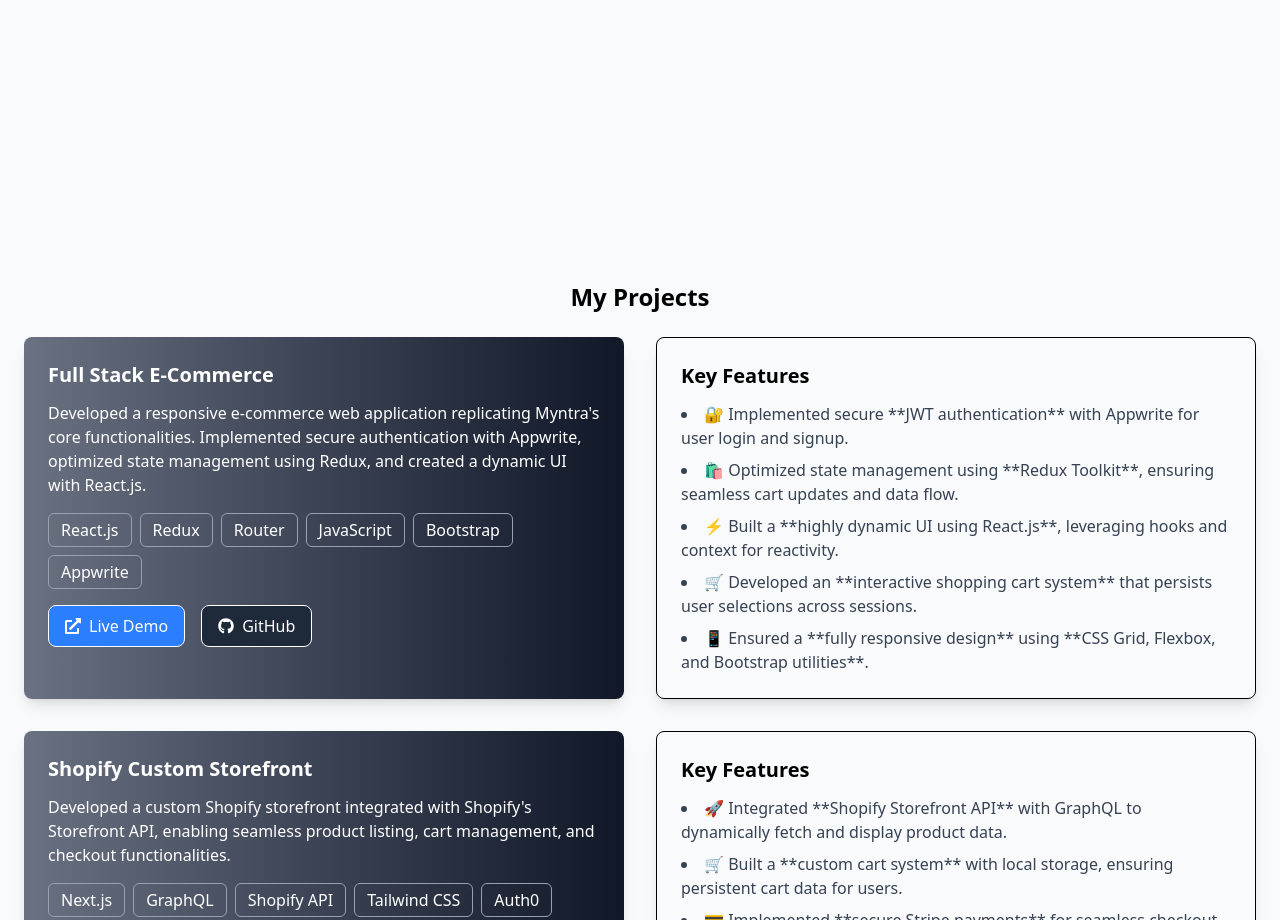
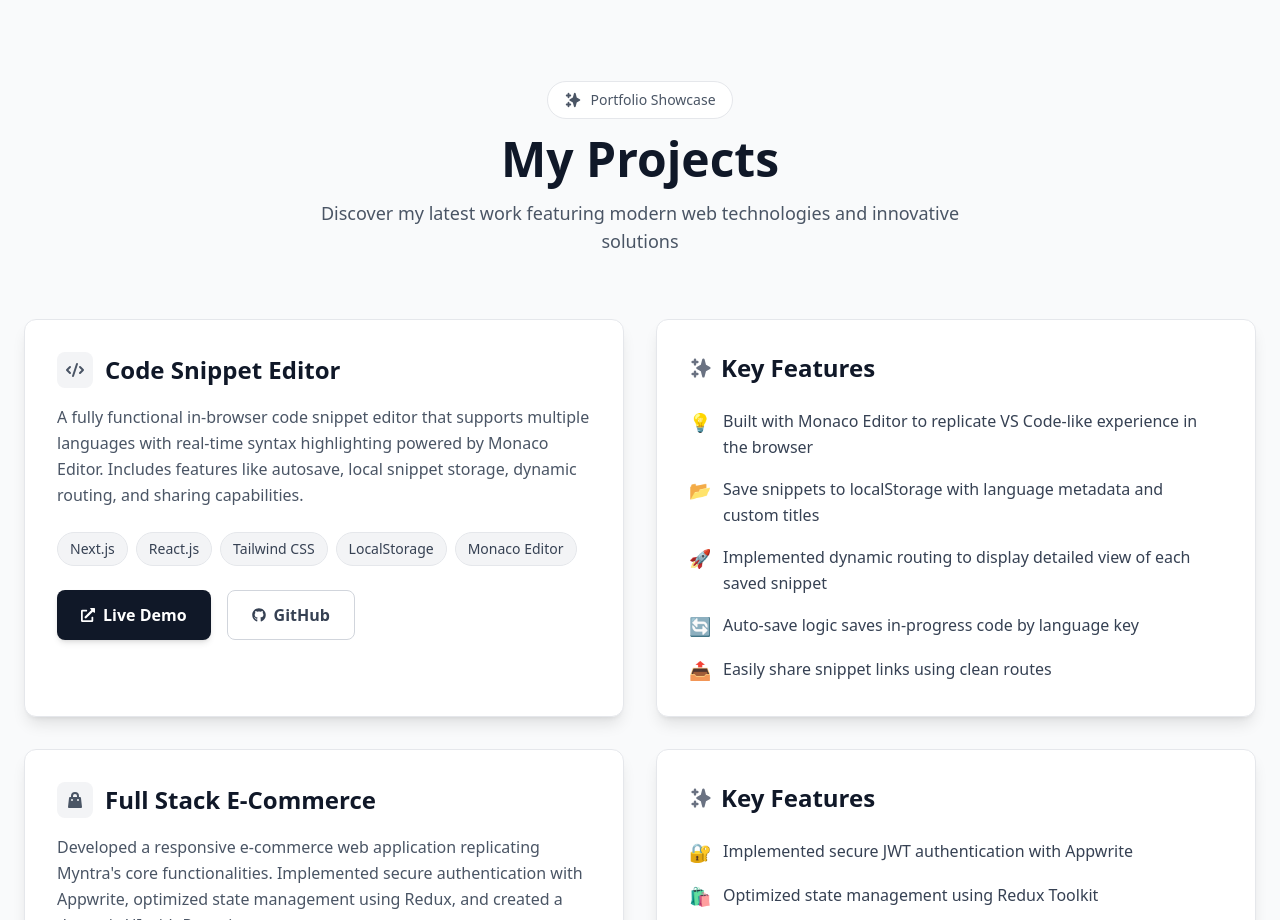
Before and after one commit to shishirdubey24/My-Portfolio, a React (Vite) app: page / in a window 1280 px wide. Shown: the part 1880-2800 px from the top of the page. Built offline with nearby package versions, Linux system fonts and the light colour scheme.

Commit message:
Added New Project and changed layout

```diff
--- a/src/components/Projects.jsx
+++ b/src/components/Projects.jsx
@@ -1,89 +1,223 @@
 import { FaExternalLinkAlt, FaGithub } from "react-icons/fa";
+import { HiSparkles, HiCode, HiShoppingBag } from "react-icons/hi";
 
 const Projects = () => {
   return (
-    <div id="project" className="font-medium p-6 mt-70">
-      <h1 className="text-2xl font-bold text-center mb-6">My Projects</h1>
+    <div id="project" className="font-medium p-6 mt-20 bg-gray-50 dark:bg-gray-900 min-h-screen">
+      {/* Header Section */}
+      <div className="text-center mb-16">
+        <div className="inline-flex items-center gap-2 px-4 py-2 bg-white dark:bg-gray-800 border border-gray-200 dark:border-gray-700 rounded-full text-gray-600 dark:text-gray-400 text-sm font-medium mb-4">
+          <HiSparkles className="text-lg" />
+          Portfolio Showcase
+        </div>
+        <h1 className="text-4xl md:text-5xl font-bold text-gray-900 dark:text-white mb-4">
+          My Projects
+        </h1>
+        <p className="text-gray-600 dark:text-gray-400 max-w-2xl mx-auto text-lg">
+          Discover my latest work featuring modern web technologies and innovative solutions
+        </p>
+      </div>
 
-      <div className="grid grid-cols-1 md:grid-cols-2 gap-8">
+      <div className="grid grid-cols-1 xl:grid-cols-2 gap-8 max-w-7xl mx-auto">
 
-        {/* 🚀 Project 1: Full Stack E-Commerce */}
-        <div className="p-6 rounded-lg shadow-lg w-full bg-gradient-to-r from-gray-500 to-gray-900 text-white">
-          <h2 className="text-xl font-semibold mb-3">Full Stack E-Commerce</h2>
-          <p>
+        {/* 🚀 Project 1: Code Editor */}
+        <div className="group relative overflow-hidden rounded-xl bg-white dark:bg-gray-800 border border-gray-200 dark:border-gray-700 shadow-lg hover:shadow-xl transition-all duration-300 transform hover:-translate-y-1">
+          <div className="relative p-8">
+            <div className="flex items-center gap-3 mb-4">
+              <div className="p-2 bg-gray-100 dark:bg-gray-700 rounded-lg">
+                <HiCode className="text-xl text-gray-600 dark:text-gray-400" />
+              </div>
+              <h2 className="text-2xl font-bold text-gray-900 dark:text-white">Code Snippet Editor</h2>
+            </div>
+
+            <p className="text-gray-600 dark:text-gray-400 mb-6 leading-relaxed">
+              A fully functional in-browser code snippet editor that supports multiple languages with real-time syntax highlighting powered by Monaco Editor.
+              Includes features like autosave, local snippet storage, dynamic routing, and sharing capabilities.
+            </p>
+
+            <div className="flex flex-wrap gap-2 mb-6">
+              {['Next.js', 'React.js', 'Tailwind CSS', 'LocalStorage', 'Monaco Editor'].map((tech) => (
+                <span key={tech} className="px-3 py-1.5 bg-gray-100 dark:bg-gray-700 text-gray-700 dark:text-gray-300 rounded-full text-sm font-medium border border-gray-200 dark:border-gray-600">
+                  {tech}
+                </span>
+              ))}
+            </div>
+
+            <div className="flex gap-4">
+              <a
+                href="https://editor-snippet.vercel.app/"
+                className="flex items-center gap-2 px-6 py-3 bg-gray-900 dark:bg-white hover:bg-gray-800 dark:hover:bg-gray-100 text-white dark:text-gray-900 rounded-lg font-semibold transition-all duration-200 shadow-md"
+              >
+                <FaExternalLinkAlt className="text-sm" />
+                Live Demo
+              </a>
+              <a
+                href="https://github.com/shishirdubey24/Code-Editor.git"
+                className="flex items-center gap-2 px-6 py-3 border border-gray-300 dark:border-gray-600 hover:border-gray-400 dark:hover:border-gray-500 text-gray-700 dark:text-gray-300 rounded-lg font-semibold transition-all duration-200"
+              >
+                <FaGithub className="text-sm" />
+                GitHub
+              </a>
+            </div>
+          </div>
+        </div>
+
+        {/* ✅ Features for Code Editor */}
+        <div className="group relative overflow-hidden rounded-xl bg-white dark:bg-gray-800 border border-gray-200 dark:border-gray-700 shadow-lg hover:shadow-xl transition-all duration-300">
+          <div className="relative p-8">
+            <h3 className="text-2xl font-bold text-gray-900 dark:text-white mb-6 flex items-center gap-2">
+              <HiSparkles className="text-gray-500 dark:text-gray-400" />
+              Key Features
+            </h3>
+            <ul className="space-y-4">
+              {[
+                { icon: '💡', text: 'Built with Monaco Editor to replicate VS Code-like experience in the browser' },
+                { icon: '📂', text: 'Save snippets to localStorage with language metadata and custom titles' },
+                { icon: '🚀', text: 'Implemented dynamic routing to display detailed view of each saved snippet' },
+                { icon: '🔄', text: 'Auto-save logic saves in-progress code by language key' },
+                { icon: '📤', text: 'Easily share snippet links using clean routes' }
+              ].map((feature, index) => (
+                <li key={index} className="flex items-start gap-3 text-gray-700 dark:text-gray-300">
+                  <span className="text-lg">{feature.icon}</span>
+                  <span className="leading-relaxed">{feature.text}</span>
+                </li>
+              ))}
+            </ul>
+          </div>
+        </div>
+
+        {/* 🚀 Project 2: Full Stack E-Commerce */}
+        <div className="group relative overflow-hidden rounded-xl bg-white dark:bg-gray-800 border border-gray-200 dark:border-gray-700 shadow-lg hover:shadow-xl transition-all duration-300 transform hover:-translate-y-1">
+          <div className="relative p-8">
+            <div className="flex items-center gap-3 mb-4">
+              <div className="p-2 bg-gray-100 dark:bg-gray-700 rounded-lg">
+                <HiShoppingBag className="text-xl text-gray-600 dark:text-gray-400" />
+              </div>
+              <h2 className="text-2xl font-bold text-gray-900 dark:text-white">Full Stack E-Commerce</h2>
+            </div>
+
+            <p className="text-gray-600 dark:text-gray-400 mb-6 leading-relaxed">
               Developed a responsive e-commerce web application replicating Myntra's core functionalities.
               Implemented secure authentication with Appwrite, optimized state management using Redux,
               and created a dynamic UI with React.js.
             </p>
-          <div className="mt-4 flex flex-wrap gap-2">
-            <span className="px-3 py-1 border rounded-md text-white border-gray-400">React.js</span>
-            <span className="px-3 py-1 border rounded-md text-white border-gray-400">Redux</span>
-            <span className="px-3 py-1 border rounded-md text-white border-gray-400">Router</span>
-            <span className="px-3 py-1 border rounded-md text-white border-gray-400">JavaScript</span>
-            <span className="px-3 py-1 border rounded-md text-white border-gray-400">Bootstrap</span>
-            <span className="px-3 py-1 border rounded-md text-white border-gray-400">Appwrite</span>
+
+            <div className="flex flex-wrap gap-2 mb-6">
+              {['React.js', 'Redux', 'Router', 'JavaScript', 'Bootstrap', 'Appwrite'].map((tech) => (
+                <span key={tech} className="px-3 py-1.5 bg-gray-100 dark:bg-gray-700 text-gray-700 dark:text-gray-300 rounded-full text-sm font-medium border border-gray-200 dark:border-gray-600">
+                  {tech}
+                </span>
+              ))}
             </div>
-          <div className="mt-4 flex gap-4">
 
-
-                {/*  Live Link*/}
-
-            <a href="https://trendwired.netlify.app//" className="flex items-center gap-2 px-4 py-2 border rounded-lg text-white bg-blue-500 hover:bg-blue-600 transition">
-              <FaExternalLinkAlt /> Live Demo
+            <div className="flex gap-4">
+              <a
+                href="https://trendwired.netlify.app/"
+                className="flex items-center gap-2 px-6 py-3 bg-gray-900 dark:bg-white hover:bg-gray-800 dark:hover:bg-gray-100 text-white dark:text-gray-900 rounded-lg font-semibold transition-all duration-200 shadow-md"
+              >
+                <FaExternalLinkAlt className="text-sm" />
+                Live Demo
               </a>
-            <a href="https://github.com/shishirdubey24/E-commerce-project.git" className="flex items-center gap-2 px-4 py-2 border rounded-lg text-white bg-gray-800 hover:bg-black transition">
-              <FaGithub /> GitHub
+              <a
+                href="https://github.com/shishirdubey24/E-commerce-project.git"
+                className="flex items-center gap-2 px-6 py-3 border border-gray-300 dark:border-gray-600 hover:border-gray-400 dark:hover:border-gray-500 text-gray-700 dark:text-gray-300 rounded-lg font-semibold transition-all duration-200"
+              >
+                <FaGithub className="text-sm" />
+                GitHub
               </a>
             </div>
           </div>
-                   {/*  Feature Section*/}
-        <div className="p-6 rounded-lg shadow-lg border w-full">
-          <h2 className="text-xl font-semibold mb-3">Key Features</h2>
-          <ul className="text-gray-700 list-disc list-inside space-y-2">
-            <li>🔐 Implemented secure **JWT authentication** with Appwrite for user login and signup.</li>
-            <li>🛍️ Optimized state management using **Redux Toolkit**, ensuring seamless cart updates and data flow.</li>
-            <li>⚡ Built a **highly dynamic UI using React.js**, leveraging hooks and context for reactivity.</li>
-            <li>🛒 Developed an **interactive shopping cart system** that persists user selections across sessions.</li>
-            <li>📱 Ensured a **fully responsive design** using **CSS Grid, Flexbox, and Bootstrap utilities**.</li>
+        </div>
+
+        {/* ✅ Features for E-Commerce */}
+        <div className="group relative overflow-hidden rounded-xl bg-white dark:bg-gray-800 border border-gray-200 dark:border-gray-700 shadow-lg hover:shadow-xl transition-all duration-300">
+          <div className="relative p-8">
+            <h3 className="text-2xl font-bold text-gray-900 dark:text-white mb-6 flex items-center gap-2">
+              <HiSparkles className="text-gray-500 dark:text-gray-400" />
+              Key Features
+            </h3>
+            <ul className="space-y-4">
+              {[
+                { icon: '🔐', text: 'Implemented secure JWT authentication with Appwrite' },
+                { icon: '🛍️', text: 'Optimized state management using Redux Toolkit' },
+                { icon: '⚡', text: 'Built a dynamic UI leveraging React hooks' },
+                { icon: '🛒', text: 'Developed an interactive shopping cart with persistence' },
+                { icon: '📱', text: 'Ensured fully responsive design using Bootstrap + Flexbox' }
+              ].map((feature, index) => (
+                <li key={index} className="flex items-start gap-3 text-gray-700 dark:text-gray-300">
+                  <span className="text-lg">{feature.icon}</span>
+                  <span className="leading-relaxed">{feature.text}</span>
+                </li>
+              ))}
             </ul>
           </div>
+        </div>
 
-        {/* 🚀 Project 2: Shopify Custom Storefront */}
-        <div className="p-6 rounded-lg shadow-lg w-full bg-gradient-to-r from-gray-500 to-gray-900 text-white">
-          <h2 className="text-xl font-semibold mb-3">Shopify Custom Storefront</h2>
-          <p>
-            Developed a custom Shopify storefront integrated with Shopify's Storefront API,
-            enabling seamless product listing, cart management, and checkout functionalities.
+        {/* 🚀 Project 3: Shopify Custom Storefront */}
+        <div className="group relative overflow-hidden rounded-xl bg-white dark:bg-gray-800 border border-gray-200 dark:border-gray-700 shadow-lg hover:shadow-xl transition-all duration-300 transform hover:-translate-y-1">
+          <div className="relative p-8">
+            <div className="flex items-center gap-3 mb-4">
+              <div className="p-2 bg-gray-100 dark:bg-gray-700 rounded-lg">
+                <HiShoppingBag className="text-xl text-gray-600 dark:text-gray-400" />
+              </div>
+              <h2 className="text-2xl font-bold text-gray-900 dark:text-white">Shopify Custom Storefront</h2>
+            </div>
+
+            <p className="text-gray-600 dark:text-gray-400 mb-6 leading-relaxed">
+              Developed a custom Shopify storefront using Storefront API and GraphQL.
+              Integrated Auth0 for authentication and Stripe for payment, enabling seamless e-commerce experience.
             </p>
-          <div className="mt-4 flex flex-wrap gap-2">
-            <span className="px-3 py-1 border rounded-md text-white border-gray-400">Next.js</span>
-            <span className="px-3 py-1 border rounded-md text-white border-gray-400">GraphQL</span>
-            <span className="px-3 py-1 border rounded-md text-white border-gray-400">Shopify API</span>
-            <span className="px-3 py-1 border rounded-md text-white border-gray-400">Tailwind CSS</span>
-            <span className="px-3 py-1 border rounded-md text-white border-gray-400">Auth0</span>
-            <span className="px-3 py-1 border rounded-md text-white border-gray-400">Stripe</span>
+
+            <div className="flex flex-wrap gap-2 mb-6">
+              {['Next.js', 'GraphQL', 'Shopify API', 'Tailwind CSS', 'Auth0', 'Stripe'].map((tech) => (
+                <span key={tech} className="px-3 py-1.5 bg-gray-100 dark:bg-gray-700 text-gray-700 dark:text-gray-300 rounded-full text-sm font-medium border border-gray-200 dark:border-gray-600">
+                  {tech}
+                </span>
+              ))}
             </div>
-          <div className="mt-4 flex gap-4">
-            <a href="#" className="flex items-center gap-2 px-4 py-2 border rounded-lg text-white bg-blue-500 hover:bg-blue-600 transition">
-              <FaExternalLinkAlt /> Live Demo
+
+            <div className="flex gap-4">
+              <a
+                href="#"
+                className="flex items-center gap-2 px-6 py-3 bg-gray-900 dark:bg-white hover:bg-gray-800 dark:hover:bg-gray-100 text-white dark:text-gray-900 rounded-lg font-semibold transition-all duration-200 shadow-md"
+              >
+                <FaExternalLinkAlt className="text-sm" />
+                Live Demo
               </a>
-            <a href="https://github.com/shishirdubey24/Shopify-Clone.git" className="flex items-center gap-2 px-4 py-2 border rounded-lg text-white bg-gray-800 hover:bg-black transition">
-              <FaGithub /> GitHub
+              <a
+                href="https://github.com/shishirdubey24/Shopify-Clone.git"
+                className="flex items-center gap-2 px-6 py-3 border border-gray-300 dark:border-gray-600 hover:border-gray-400 dark:hover:border-gray-500 text-gray-700 dark:text-gray-300 rounded-lg font-semibold transition-all duration-200"
+              >
+                <FaGithub className="text-sm" />
+                GitHub
               </a>
             </div>
           </div>
+        </div>
 
-        <div className="p-6 rounded-lg shadow-lg border w-full">
-          <h2 className="text-xl font-semibold mb-3">Key Features</h2>
-          <ul className="text-gray-700 list-disc list-inside space-y-2">
-            <li>🚀 Integrated **Shopify Storefront API** with GraphQL to dynamically fetch and display product data.</li>
-            <li>🛒 Built a **custom cart system** with local storage, ensuring persistent cart data for users.</li>
-            <li>💳 Implemented **secure Stripe payments** for seamless checkout and transaction processing.</li>
-            <li>🔑 Added **user authentication via Auth0**, allowing customers to log in and track orders.</li>
-            <li>📦 Developed an **order tracking system** that syncs real-time updates from Shopify's backend.</li>
+        {/* ✅ Features for Shopify */}
+        <div className="group relative overflow-hidden rounded-xl bg-white dark:bg-gray-800 border border-gray-200 dark:border-gray-700 shadow-lg hover:shadow-xl transition-all duration-300">
+          <div className="relative p-8">
+            <h3 className="text-2xl font-bold text-gray-900 dark:text-white mb-6 flex items-center gap-2">
+              <HiSparkles className="text-gray-500 dark:text-gray-400" />
+              Key Features
+            </h3>
+            <ul className="space-y-4">
+              {[
+                { icon: '🚀', text: 'Integrated Shopify Storefront API with GraphQL' },
+                { icon: '🛒', text: 'Built a persistent cart system using localStorage' },
+                { icon: '💳', text: 'Implemented secure Stripe payments for real transactions' },
+                { icon: '🔑', text: 'Enabled Auth0-based authentication' },
+                { icon: '📦', text: 'Developed an order tracking system synced with Shopify backend' }
+              ].map((feature, index) => (
+                <li key={index} className="flex items-start gap-3 text-gray-700 dark:text-gray-300">
+                  <span className="text-lg">{feature.icon}</span>
+                  <span className="leading-relaxed">{feature.text}</span>
+                </li>
+              ))}
             </ul>
           </div>
-
+        </div>
       </div>
     </div>
   );
```
Lines whose indentation alone changed are shown as unchanged.
